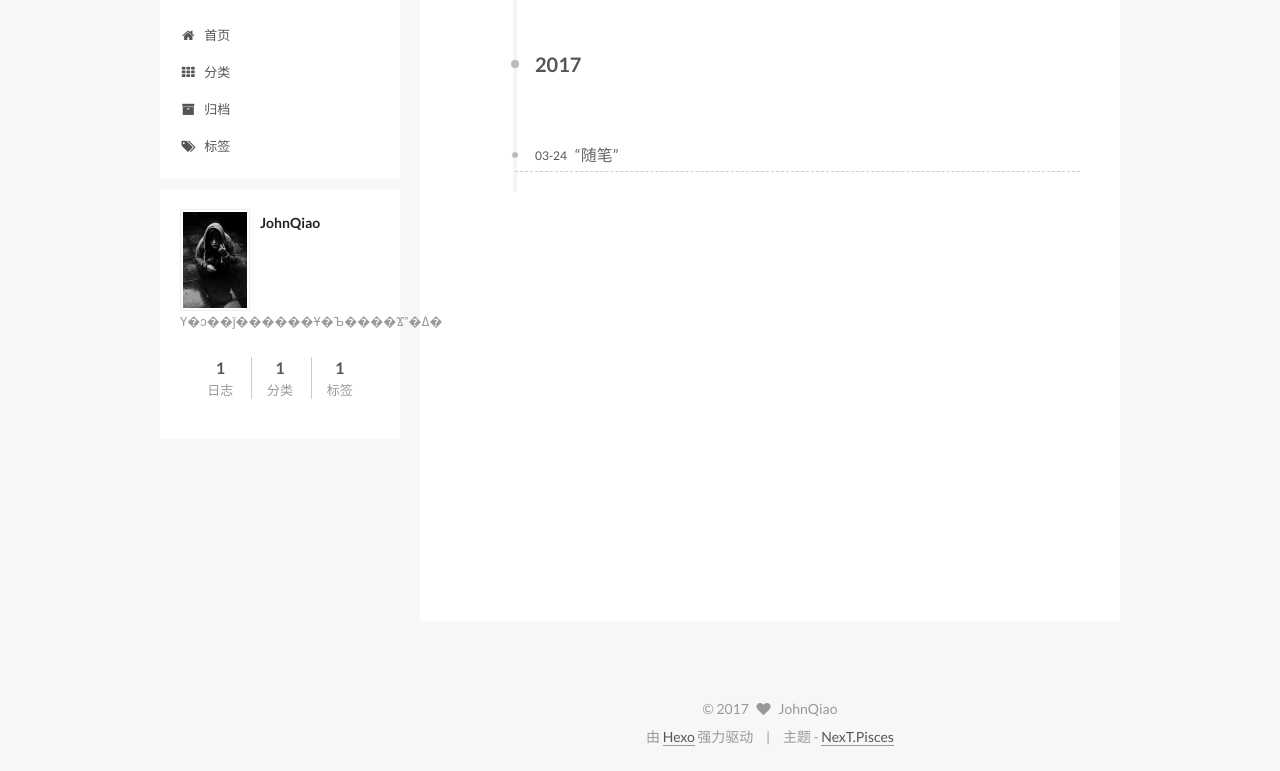
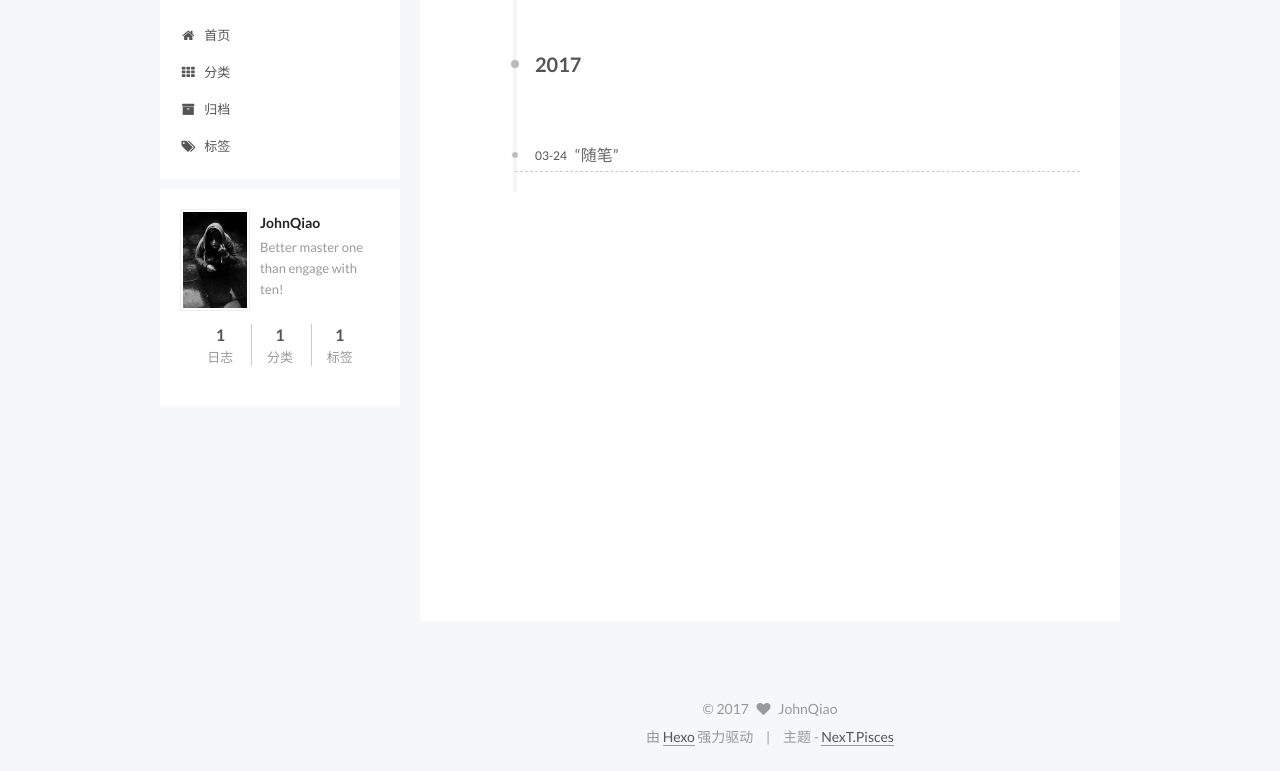
Before and after one commit to masterQ-zh/qiaoxiaohei.github.io, a plain HTML site: page archives/2017/03/index.html in a window 1280 px wide. Shown: the part 82-853 px from the top of the page. Drawn offline with Linux system fonts and the light colour scheme; a script that the page names is missing.

Commit message:
Site updated: 2017-03-25 23:56:46

```diff
--- a/archives/2017/03/index.html
+++ b/archives/2017/03/index.html
@@ -53,15 +53,15 @@
 
 
 
-<meta name="description" content="Ү�ͻ��ǰ������Ұ�Ъ����Ϫˮ�ߡ�">
+<meta name="description" content="Better master one than engage with ten!">
 <meta property="og:type" content="website">
 <meta property="og:title" content="JohnQiao">
 <meta property="og:url" content="http://yoursite.com/archives/2017/03/index.html">
 <meta property="og:site_name" content="JohnQiao">
-<meta property="og:description" content="Ү�ͻ��ǰ������Ұ�Ъ����Ϫˮ�ߡ�">
+<meta property="og:description" content="Better master one than engage with ten!">
 <meta name="twitter:card" content="summary">
 <meta name="twitter:title" content="JohnQiao">
-<meta name="twitter:description" content="Ү�ͻ��ǰ������Ұ�Ъ����Ϫˮ�ߡ�">
+<meta name="twitter:description" content="Better master one than engage with ten!">
 
 
 
@@ -281,7 +281,7 @@
                src="/images/avatar.jpg"
                alt="JohnQiao" />
           <p class="site-author-name" itemprop="name">JohnQiao</p>
-          <p class="site-description motion-element" itemprop="description">Ү�ͻ��ǰ������Ұ�Ъ����Ϫˮ�ߡ�</p>
+          <p class="site-description motion-element" itemprop="description">Better master one than engage with ten!</p>
         </div>
         <nav class="site-state motion-element">
           <div class="site-state-item site-state-posts">
--- a/css/main.css
+++ b/css/main.css
@@ -1518,7 +1518,7 @@ pre .javascript .function {
   width: 4px;
   height: 4px;
   border-radius: 50%;
-  background: #87ffd1;
+  background: #9ff290;
 }
 .links-of-blogroll {
   font-size: 13px;
```
Also changed, not shown: 2017/03/24/“随笔”/index.html (+1 -1 lines), archives/2017/index.html (+4 -4 lines), archives/index.html (+4 -4 lines), categories/index.html (+5 -5 lines), categories/生活/index.html (+4 -4 lines), index.html (+4 -4 lines), tags/index.html (+4 -4 lines), tags/生活/index.html (+4 -4 lines).
